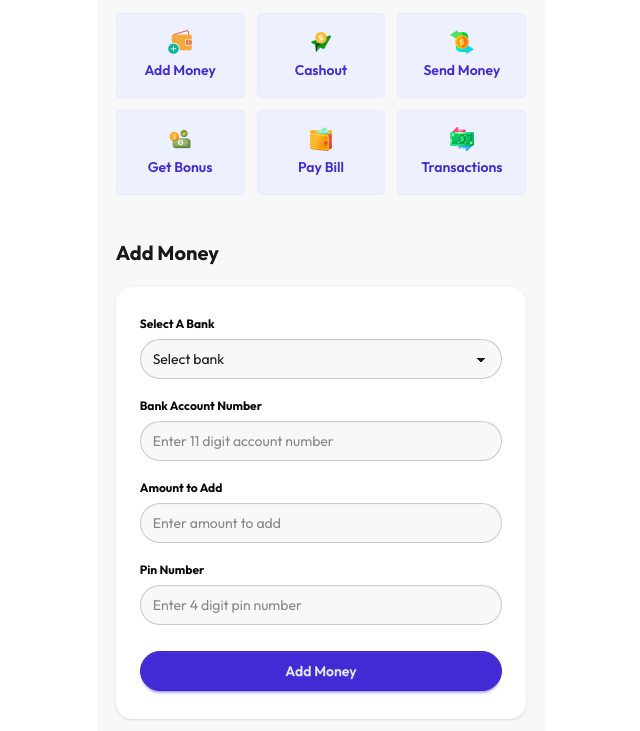
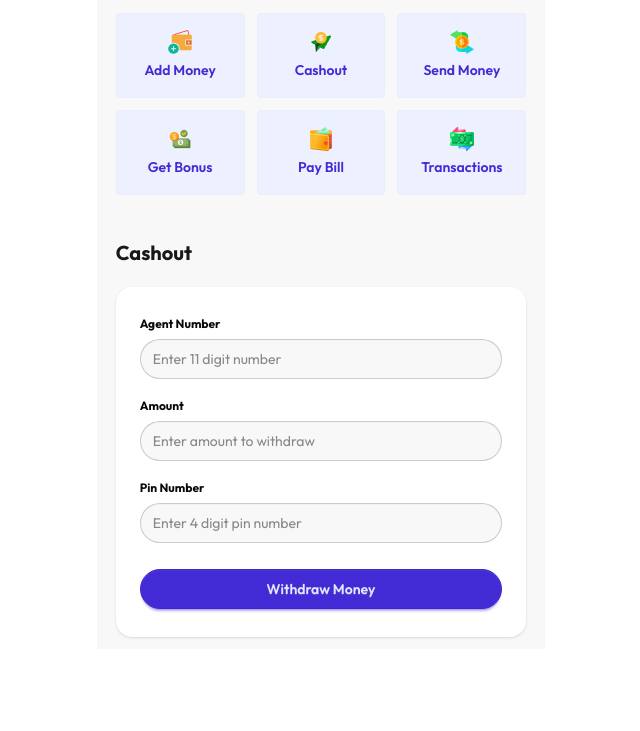
Before and after one commit to forthright47/payoo-mfs, a plain HTML site: page home.html in a window 1280 px wide. Both pictures are taken after a click on the button "Cashout". Shown: the part 217-948 px from the top of the page, without its empty margins (319-959 px from the left). After the commit the page ends 866 px from the top, so only its background shows below. Drawn offline with nearby package versions, Linux system fonts and the light colour scheme.

Commit message:
implement show and hide features based on click events

```diff
--- a/home.html
+++ b/home.html
@@ -47,11 +47,11 @@
         <p class="text-neutral/50">Enjoy easy and convenient financial services with us. Cashout charge is low and reliable.</p>
 
         <div class="buttons grid grid-cols-3 gap-3">
-            <button class="btn flex-col h-full py-4 btn-primary btn-soft hover:bg-primary">
+            <button onclick="showOnly('add-money')" class="btn flex-col h-full py-4 btn-primary btn-soft hover:bg-primary">
                 <img src="assets/opt-1.png" alt="">
                 <p>Add Money</p>
             </button>
-            <button class="btn flex-col h-full py-4 btn-primary btn-soft hover:bg-primary">
+            <button onclick="showOnly('cashout')" class="btn flex-col h-full py-4 btn-primary btn-soft hover:bg-primary">
                 <img src="assets/opt-2.png" alt="">
                 <p>Cashout</p>
             </button>
@@ -74,7 +74,7 @@
         </div>
     </section>
 
-    <section id="add-money" class="w-11/12 mx-auto py-3">
+    <section id="add-money" class="w-11/12 mx-auto py-3 hidden">
         <h2 class="text-xl font-bold mb-5">Add Money</h2>
         <div class="card bg-base-100 w-full shadow rounded-2xl">
         <div class="card-body">
--- a/script/commonFunction.js
+++ b/script/commonFunction.js
@@ -21,3 +21,18 @@ function setBalance(value){
     const balanceElement = document.getElementById("balance");
     balanceElement.innerText = value;
 }
+
+// function: id > hide all > show specific id
+function showOnly(id){
+    const addMoney = document.getElementById("add-money");
+    const cashOut = document.getElementById("cashout");
+    // console.log(`Add Money - ${addMoney}, Cashout - ${cashOut}`);
+
+    // hide all
+    addMoney.classList.add("hidden");
+    cashOut.classList.add("hidden");
+
+    // select the passed id element and remove hidden class from it
+    const selected = document.getElementById(id);
+    selected.classList.remove("hidden");
+}
```
